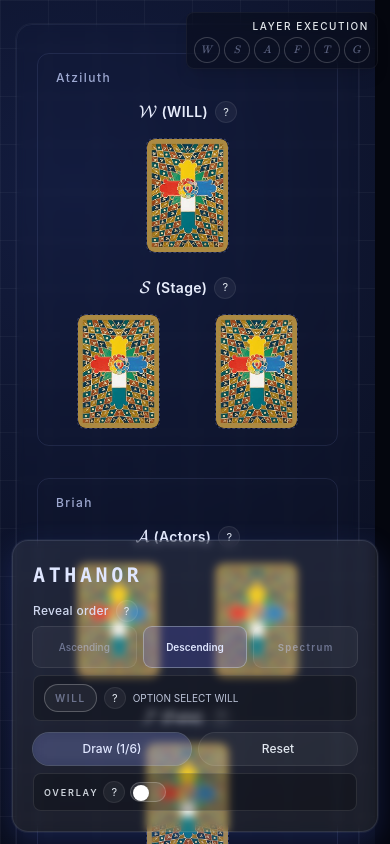
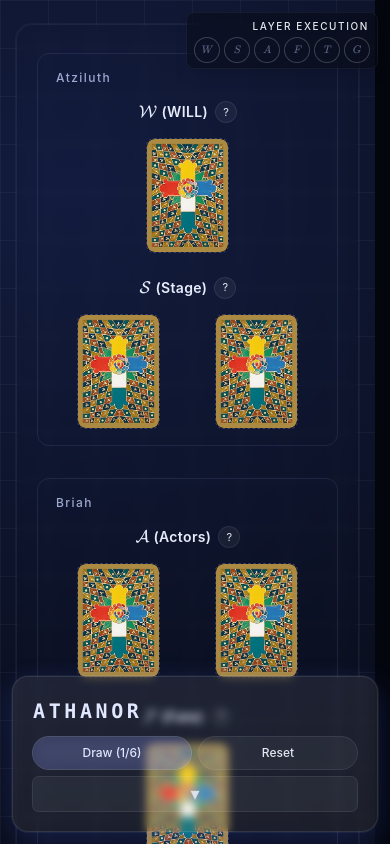
Before and after one commit to kiyotam23/thoth-tarot-spread, a Next.js app: page / in a window 390 px wide. Shown: the top 844 px of the page. Built offline with nearby package versions, Linux system fonts and the light colour scheme.

Commit message:
UI improve

```diff
--- a/app/page.tsx
+++ b/app/page.tsx
@@ -620,6 +620,7 @@ export default function Page() {
   const [activeHelpKey, setActiveHelpKey] = useState<Layer["key"] | null>(null);
   const [isGlobalHelpOpen, setIsGlobalHelpOpen] = useState(false);
   const [isOverlayHelpOpen, setIsOverlayHelpOpen] = useState(false);
+  const [showMobileAdvancedControls, setShowMobileAdvancedControls] = useState(false);
   const [seedHelpTarget, setSeedHelpTarget] = useState<"will" | "gaze" | null>(null);
   const [isEchoHelpOpen, setIsEchoHelpOpen] = useState(false);
   const [manualSeedEnabled, setManualSeedEnabled] = useState(false);
@@ -1143,6 +1144,51 @@ export default function Page() {
         <section className={spread.rail}>
           <h1 className={spread.title}>ATHANOR</h1>
 
+          {revealMode === "freestyle" ? (
+            <div className="mt-3 w-full">
+              <button type="button" onClick={dealFreestyle} className={`${spread.drawBtn} w-full`}>
+                Reset
+              </button>
+            </div>
+          ) : (
+            <div className={spread.controlGrid}>
+              <button type="button" onClick={nextStep} disabled={completed} className={spread.drawBtn}>
+                {completed ? "All Revealed" : `Draw (${step + 1}/6)`}
+              </button>
+              <button type="button" onClick={reset} className={spread.resetBtn}>
+                Reset
+              </button>
+            </div>
+          )}
+
+          <div className="mt-2 lg:hidden">
+            <button
+              type="button"
+              onClick={() => setShowMobileAdvancedControls((v) => !v)}
+              className="spread-btn-ghost flex w-full items-center justify-center rounded-md px-3 py-2"
+              aria-expanded={showMobileAdvancedControls}
+              aria-controls="mobile-advanced-controls"
+              aria-label={showMobileAdvancedControls ? "Hide controls" : "Show controls"}
+            >
+              <span
+                aria-hidden
+                className={`text-lg leading-none opacity-90 transition-transform duration-200 ${
+                  showMobileAdvancedControls ? "rotate-180" : ""
+                }`}
+              >
+                ▾
+              </span>
+            </button>
+          </div>
+
+          <div
+            id="mobile-advanced-controls"
+            className={[
+              "overflow-hidden transition-all duration-200 ease-out",
+              showMobileAdvancedControls ? "max-h-[48rem] opacity-100" : "max-h-0 opacity-0 lg:max-h-[48rem] lg:opacity-100",
+              "lg:block"
+            ].join(" ")}
+          >
           <div className="mt-3">
             <div className="flex min-w-0 items-center gap-2">
               <p className="spread-hint text-xs font-medium tracking-wide">Reveal order</p>
@@ -1293,23 +1339,6 @@ export default function Page() {
               </div>
             </div>
           ) : null}
-          {revealMode === "freestyle" ? (
-            <div className="mt-3 w-full">
-              <button type="button" onClick={dealFreestyle} className={`${spread.drawBtn} w-full`}>
-                Reset
-              </button>
-            </div>
-          ) : (
-            <div className={spread.controlGrid}>
-              <button type="button" onClick={nextStep} disabled={completed} className={spread.drawBtn}>
-                {completed ? "All Revealed" : `Draw (${step + 1}/6)`}
-              </button>
-              <button type="button" onClick={reset} className={spread.resetBtn}>
-                Reset
-              </button>
-            </div>
-          )}
-
           <div className="mt-2 w-full rounded-lg border border-white/10 bg-black/25 px-2.5 py-2">
             <div className="flex w-full min-w-0 items-center justify-start gap-1.5 sm:gap-2">
               <span
@@ -1349,6 +1378,7 @@ export default function Page() {
               </button>
             </div>
           </div>
+          </div>
         </section>
         <section ref={rightPanelRef} className={spread.canvas}>
           <div ref={treeLayoutRootRef} className="relative z-0 mx-auto w-full max-w-xl">
@@ -1612,7 +1642,7 @@ export default function Page() {
           </div>
           <div className="spread-hint mt-3 space-y-2 text-sm leading-relaxed">
             <p>
-              In <strong className="spread-triad font-semibold">Centric</strong> mode, this protocol establishes a
+              In <strong className="spread-triad font-semibold">Spectrum</strong> mode, this protocol establishes a
               harmonic anchor at Tiphareth (6).
             </p>
             <p>
```
